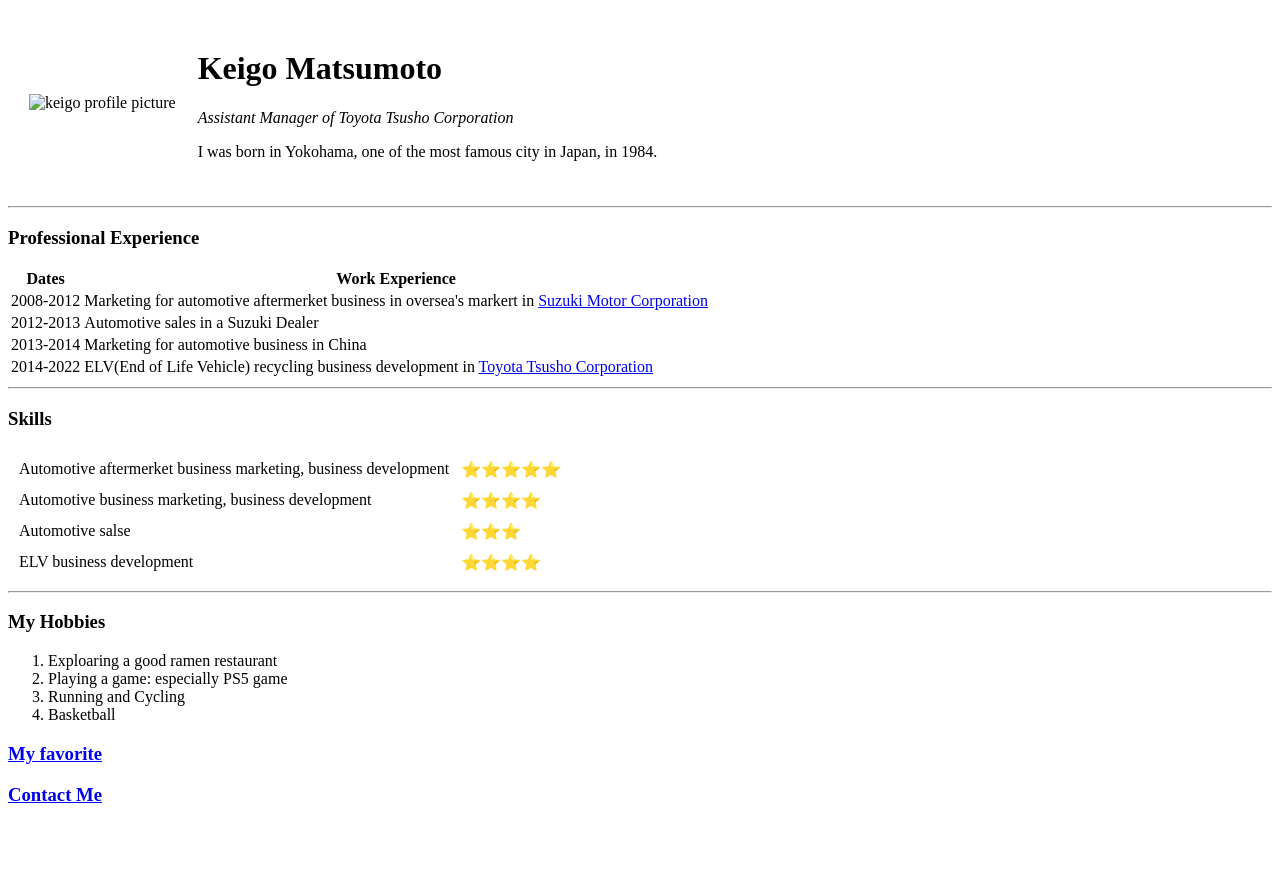
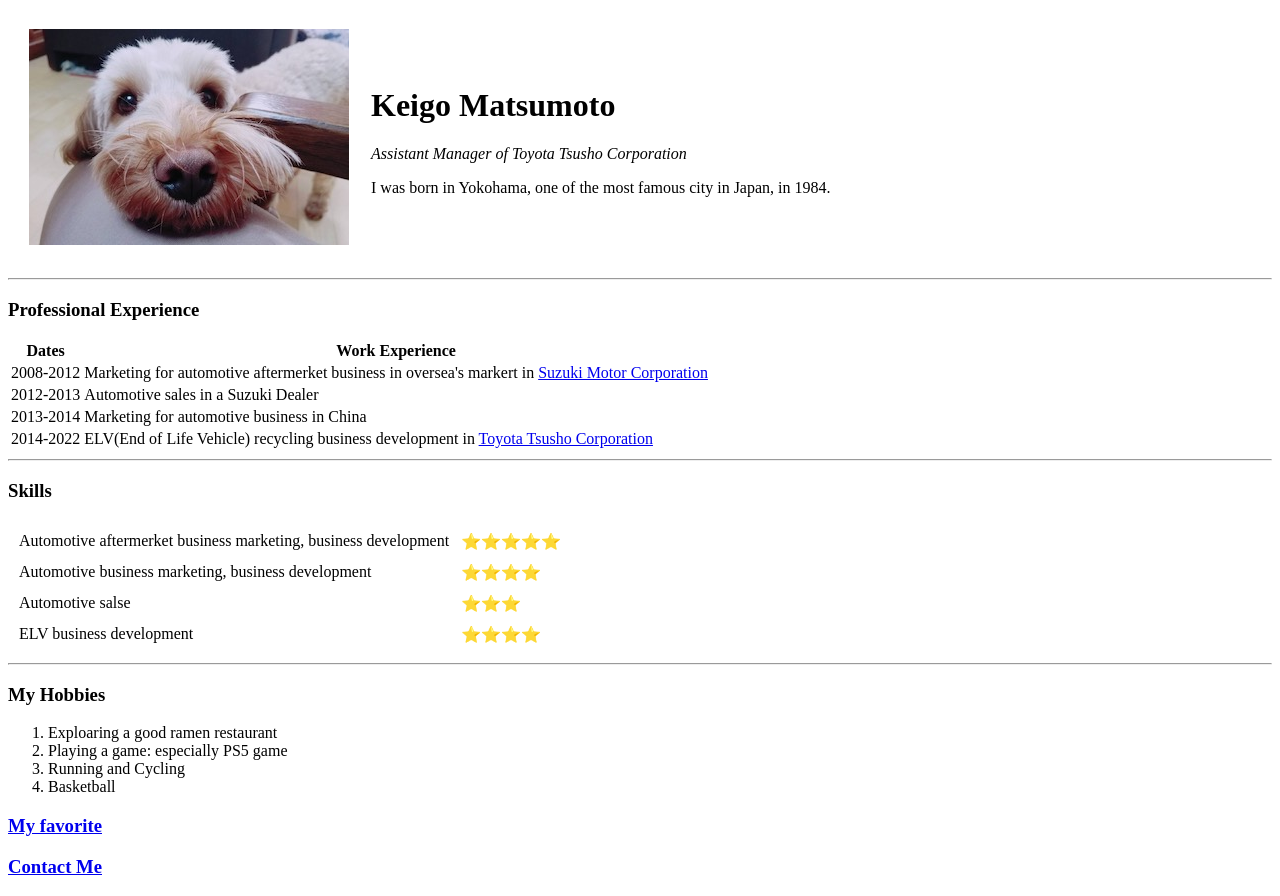
Before and after one commit to Mazkei5/cv, a plain HTML site: page index.html in a window 1280 px wide. Before the commit the page ends 824 px from the top, so only its background shows below. Drawn offline with Linux system fonts and the light colour scheme.

Commit message:
Update index.html

```diff
--- a/index.html
+++ b/index.html
@@ -7,7 +7,7 @@
   <body>
     <table cellspacing=20>
       <tr>
-        <td><img src="images/Randy.jpeg" alt="keigo profile picture"></td>
+        <td><img src="/Randy.jpeg" alt="keigo profile picture"></td>
         <td><h1>Keigo Matsumoto</h1>
         <p><em>Assistant Manager of Toyota Tsusho Corporation</em></p>
         <p>I was born in Yokohama, one of the most famous city in Japan, in 1984.</p></td>
```
